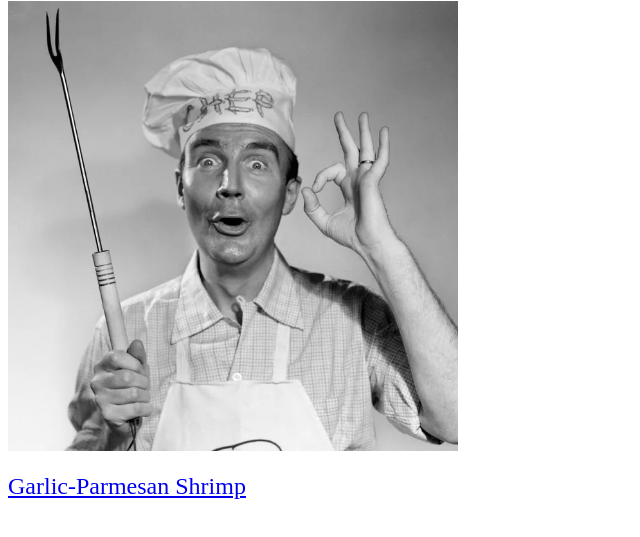
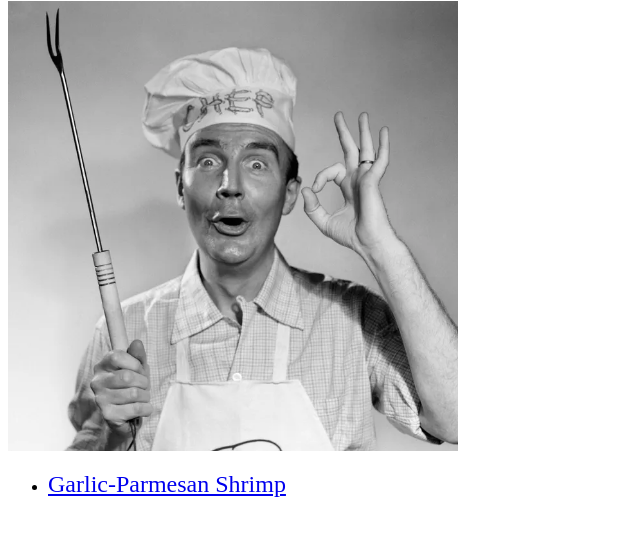
Before and after one commit to Endobyte/odin-recipes, a plain HTML site: page index.html in a window 1280 px wide. Shown: the part 79-616 px from the top of the page, without its empty margins (0-640 px from the left). Drawn offline with Linux system fonts and the light colour scheme.

Commit message:
Move recipes into unordered list

```diff
--- a/index.html
+++ b/index.html
@@ -14,7 +14,9 @@
 <body>
   <h1>Odin Recipes</h1>
   <img src="./images/chef.webp" alt="chef with a chef hat and tongs doing the okay hand sign" style="width: 450px; height: 450px">
-  <br><br>
-  <a href="./recipes/shrimp.html">Garlic-Parmesan Shrimp</a>
+  <br>
+  <ul>
+    <li><a href="./recipes/shrimp.html">Garlic-Parmesan Shrimp</a></li>
+  </ul>
 </body>
 </html>
```
